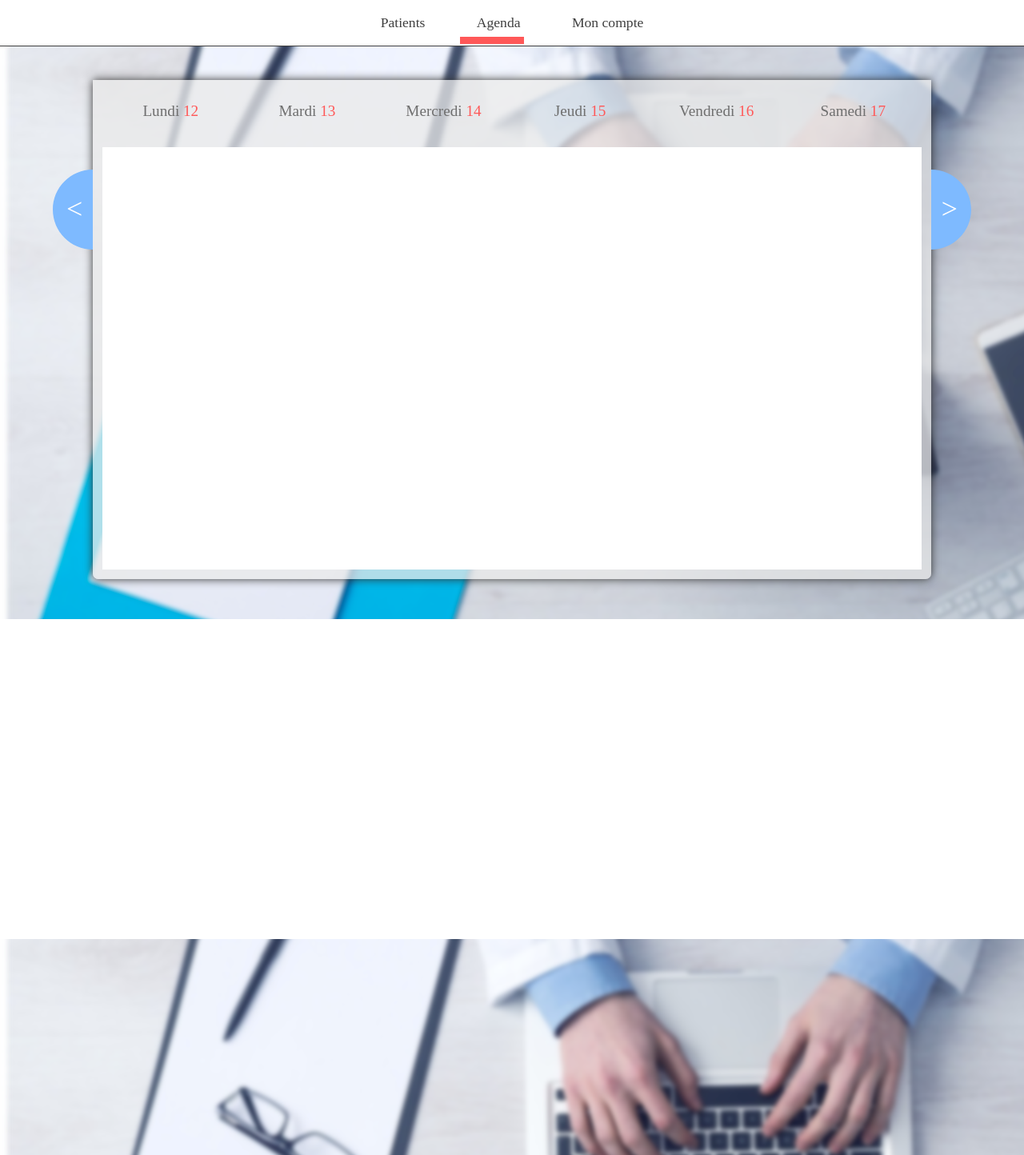
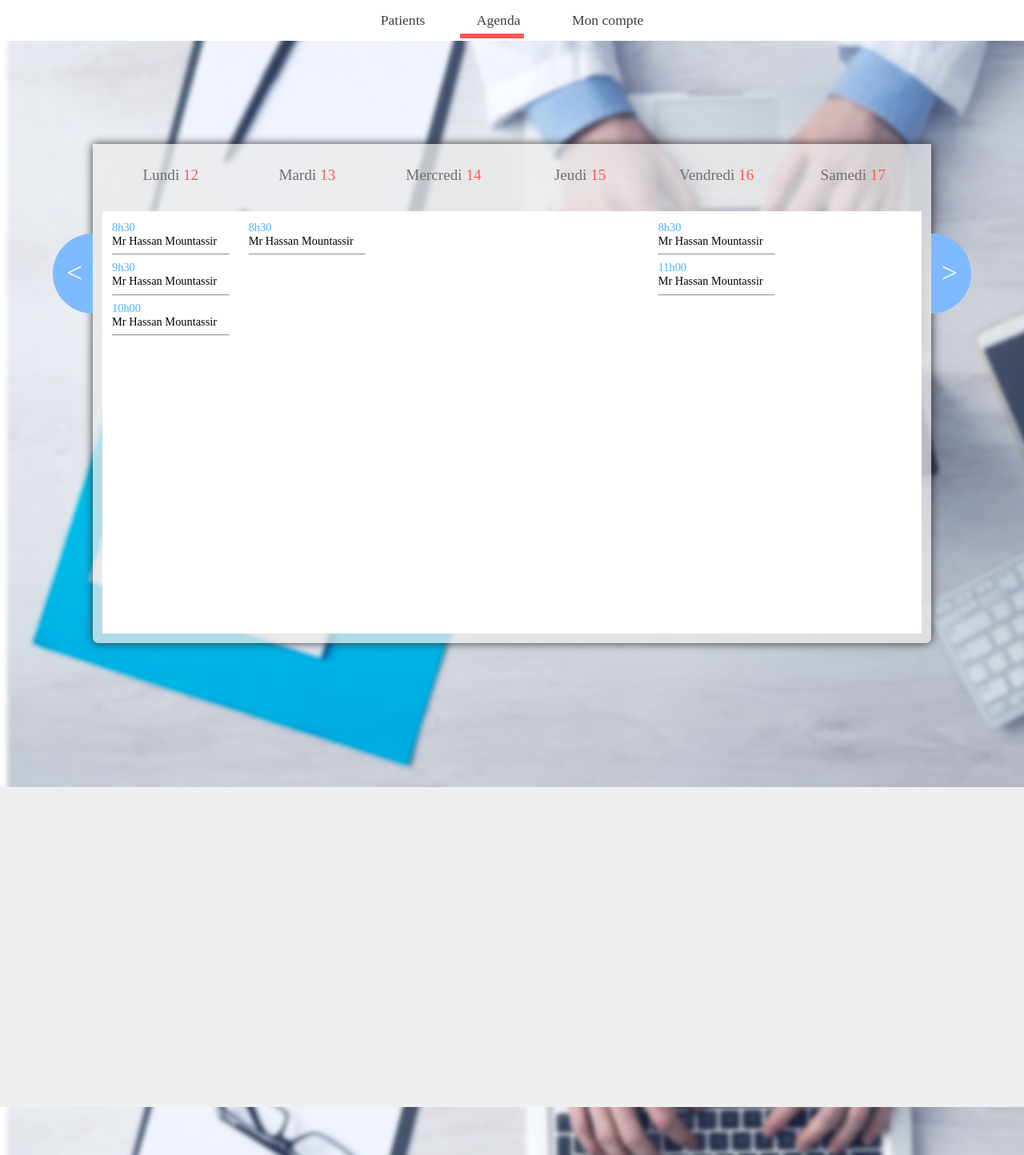
Before and after one commit to Darvey/AlloDoc, a PHP site: page /compteMedecin.php in a window 1280 px wide. Shown: the part 67-1511 px from the top of the page at 80% size. Run offline with PHP 8.4, Linux system fonts and the light colour scheme.

Commit message:
légères modifications

```diff
--- a/compteMedecin.php
+++ b/compteMedecin.php
@@ -11,6 +11,24 @@
 </head>
 
 <body>
+
+<?php
+  require_once 'includes/config.php';
+  $month = false;
+  $year = false;
+  $day = null;
+
+  if ( isset($_GET['m']) ){
+    $month = $_GET['m'];
+  }
+  if ( isset($_GET['y']) )  {
+    $year = $_GET['y'];
+  }
+  if ( isset ($_GET['d']) ){
+    $day = $_GET['d'];
+  }
+?>
+
 	<header>
 		<a class="title" href="index.php"> Allodoc. </a>
 	</header>
@@ -25,8 +43,8 @@
 	</section>
 
 	<div class="agenda-container">
-		<img src="img/pastButton.svg" class="lastButton">
-		<img src='img/nextButton.svg' class="nextButton">
+		<a href=""><img src="img/pastButton.svg" class="lastButton"></a>
+		<a href=""><img src='img/nextButton.svg' class="nextButton"></a>
 		<div class="agenda-header">
 			<div class ="agenda-header-day">
 				Lundi <span>12</span>
@@ -48,6 +66,64 @@
 			</div>
 		</div>
 		<div class="agenda-body">
+         <table>
+            <tr>
+
+               <td>
+                  <span class='rdv-time'> 8h30 </span>
+                  <br>
+                  <span class='rdv-name'> Mr Hassan Mountassir </span>
+                  <hr>
+                  <div class='rdv-hover'>
+                  </div>
+                  <span class='rdv-time'> 9h30 </span>
+                  <br>
+                  <span class='rdv-name'> Mr Hassan Mountassir </span>
+                  <hr>
+                  <div class='rdv-hover'>
+                  </div>
+                  <span class='rdv-time'> 10h00 </span>
+                  <br>
+                  <span class='rdv-name'> Mr Hassan Mountassir </span>
+                  <hr>
+
+               </td>
+
+               <td>
+                  <span class='rdv-time'> 8h30 </span>
+                  <br>
+                  <span class='rdv-name'> Mr Hassan Mountassir </span>
+                  <hr>
+                  <div class='rdv-hover'>
+                  </div>
+               </td>
+
+               <td>
+               </td>
+
+               <td>
+               </td>
+
+               <td>
+                  <span class='rdv-time'> 8h30 </span>
+                  <br>
+                  <span class='rdv-name'> Mr Hassan Mountassir </span>
+                  <hr>
+                  <div class='rdv-hover'>
+                  </div>
+                  <span class='rdv-time'> 11h00 </span>
+                  <br>
+                  <span class='rdv-name'> Mr Hassan Mountassir </span>
+                  <hr>
+                  <div class='rdv-hover'>
+                  </div>
+               </td>
+
+               <td>
+               </td>
+
+            </tr>
+         </table>
 		</div>
 	</div>
 
--- a/stylesheets/compteMedecin.css
+++ b/stylesheets/compteMedecin.css
@@ -43,15 +43,15 @@ header{
 .header-menu{
   position: absolute;
   background: WHITE;
-  font-family: 'avenir next';
+  font-family: 'avenir';
   color: #3F3F3F;
   font-size: 1.1em;
   width: 100%;
   display: inline-table;
   text-align: center;
-  padding-top: 18px;
-  padding-bottom: 18px;
-  border-bottom: 1px solid;
+  padding-top: 15px;
+  padding-bottom: 15px;
+
 }
 
 .header-menu-shrink{
@@ -77,7 +77,7 @@ header{
 .menu-select2{
   position: absolute;
   right:0%;
-  top:140%;
+  top:134%;
   width: 80px;
   visibility: visible;
 }
@@ -92,7 +92,7 @@ header{
 
 section{
   position: relative;
-  height: 100px;
+  height: 180px;
 }
 
 /* -----------------------[ AGENDA ] ---------------------- */
@@ -145,17 +145,49 @@ section{
   top:100px;
   left:-62px;
 }
-
 .nextButton{
   position: absolute;
   top:100px;
   right:-62px;
 }
 
+.lastButton:hover{
+	transition:all 0.1s cubic-bezier(.62,.06,.49,.96) 0s;
+	transform-origin: right ;
+	transform: perspective( 600px ) rotateY( 32deg );
+}
+.nextButton:hover{
+	transition:all 0.1s cubic-bezier(.62,.06,.49,.96) 0s;
+	transform-origin:left;
+	transform: perspective( 600px ) rotateY( -32deg );
+}
+
+table{
+	font-family: 'avenir next';
+	font-size: 0.9em;
+	width:100%;
+	height: 100%;
+}
+tr{
+	vertical-align: top;
+}
+
+td{
+	width: 16.66%;
+	padding:12px;
+}
+
+.rdv-time{
+	color:rgb(77,180,253);
+}
+.rdv-patient{
+	color:#3F3F3F;
+}
+
 /* -----------------------[ FOOTER ] ---------------------- */
 
 footer{
-  background-color: WHITE;
-  margin-top:50px;
+  background-color: rgb(239, 239, 239);
+  margin-top:180px;
   height: 400px;
 }
```
Also changed, not shown: img/menu-cursor.png, 1 other file.
